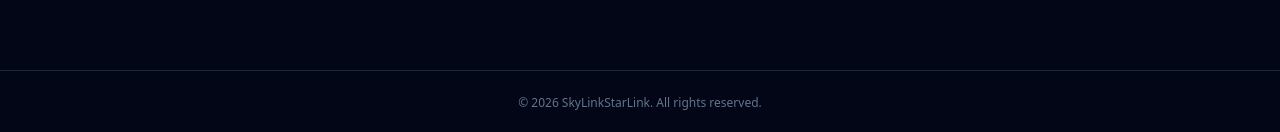
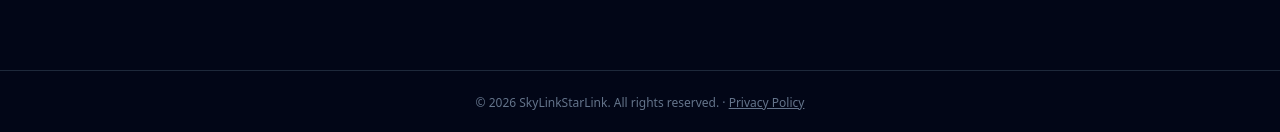
Before and after one commit to Tpugh67/skylinkstarlink, a Next.js app: page /website-design in a window 1280 px wide. Shown: the part 6147-6279 px from the top of the page. Built offline with nearby package versions, Linux system fonts and the light colour scheme; no server answers.

Commit message:
Update page.tsx

```diff
--- a/src/app/website-design/page.tsx
+++ b/src/app/website-design/page.tsx
@@ -476,8 +476,8 @@ export default function WebsiteDesignPage() {
       </section>
 
       <footer className="border-t border-slate-800 px-8 py-6 text-center text-xs text-slate-500">
-        © 2026 SkyLinkStarLink. All rights reserved.
-      </footer>
+  © 2026 SkyLinkStarLink. All rights reserved. · <Link href="/privacy" className="hover:text-slate-300 underline">Privacy Policy</Link>
+</footer>
     </div>
   )
 }
```
